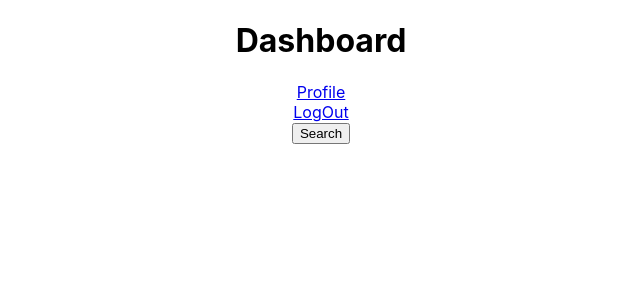
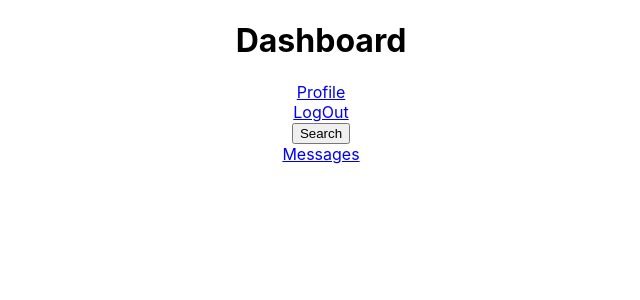
Before and after one commit to pratikpz18/Ping, a React (Create React App) app in the folder frontend/: page /dashboard in a window 1280 px wide. Shown: the top 300 px of the page, without its empty margins (319-959 px from the left). Built offline with nearby package versions, Linux system fonts and the light colour scheme; sample sign-in values are in the browser's storage.

Commit message:
link to message coponent added

```diff
--- a/frontend/src/components/Dashboard.js
+++ b/frontend/src/components/Dashboard.js
@@ -1,7 +1,8 @@
 import React, { Component } from 'react';
 import { Link,Redirect } from 'react-router-dom';
 import UserService from "../services/userservice";
-import SearchModal from './SearchModal'
+import SearchModal from './SearchModal';
+import Messages from './Messages';
 
 export default class Dashboard extends Component{
 
@@ -63,6 +64,11 @@ export default class Dashboard extends Component{
                         <button type="button" onClick={this.onClick}>
                         Search
                         </button>
+                        {' '}
+                        <div>
+                            <Link to={'/dashboard/messages'} currentUser={this.state.currentUser}>Messages</Link>
+                        </div>
+                        {' '}
                     </header>
                     <div>
 
```
